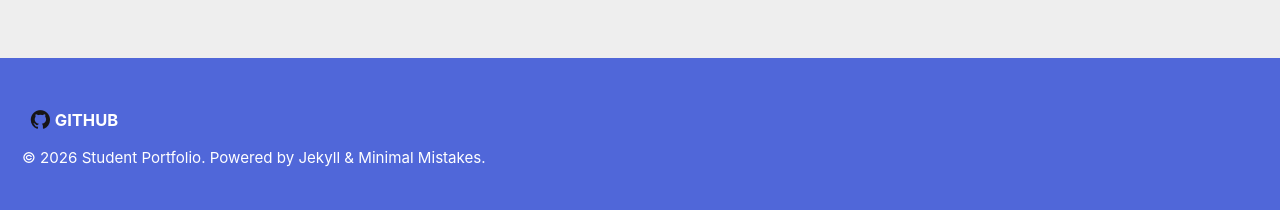
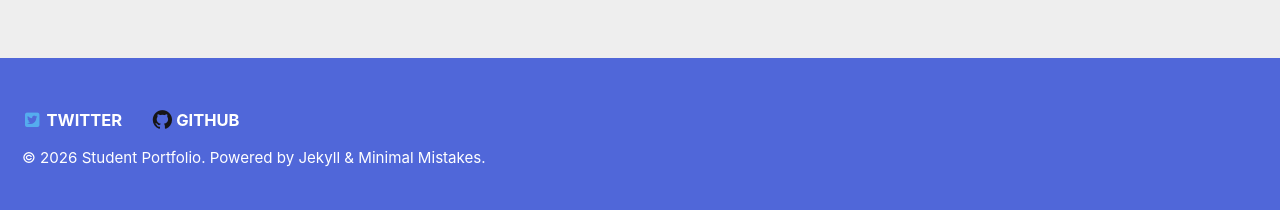
Before and after one commit to gdadteaching/gdadteaching.github.io, a Jekyll site: the page built from _pages/index.md, in a window 1280 px wide. Shown: the part 1279-1489 px from the top of the page. Built offline with Jekyll 4.4.1, drawn with Linux system fonts in a browser that asks for light colours.

Commit message:
changed fallback

```diff
--- a/_config.yml
+++ b/_config.yml
@@ -50,10 +50,16 @@ author:
 # Site Footer
 footer: # Site footer
   links: # Footer links
-    - label: "GitHub" # GitHub link
+    - label: "Twitter" # Static fallback icon (no animation)
+      url: "https://twitter.com/gdadteaching"
+      target: "_blank"
+      icon: "fab fa-fw fa-twitter-square"
+      icon_mode: "fallback"
+    - label: "GitHub" # Animated icon with fallback if WA fails
       url: "https://github.com/gdadteaching"
       target: "_blank"
       icon: "fab fa-fw fa-github"
+      icon_mode: "animated"
       wa_name: "github"
       wa_family: "brands"
       wa_animation: "beat"
--- a/_includes/footer.html
+++ b/_includes/footer.html
@@ -3,7 +3,17 @@
   <ul class="social-icons">
     {% for link in site.footer.links %}
       {% if link.label and link.url %}
-        <li><a href="{{ link.url }}" rel="nofollow noopener noreferrer"{% if link.target %} target="{{ link.target }}"{% endif %}>{% if link.wa_name %}<wa-icon name="{{ link.wa_name }}" family="{{ link.wa_family | default: 'brands' }}"{% if link.wa_animation %} animation="{{ link.wa_animation }}"{% endif %} aria-hidden="true"></wa-icon><i class="wa-fallback-icon{% if link.wa_animation == 'beat' %} wa-fallback-icon--beat{% endif %} {{ link.icon | default: 'fab fa-fw fa-github' }}" aria-hidden="true"></i>{% else %}<i class="{{ link.icon | default: 'fas fa-link' }}" aria-hidden="true"></i>{% endif %} {{ link.label | escape_once | strip }}</a></li>
+        <li>
+          <a href="{{ link.url }}" rel="nofollow noopener noreferrer"{% if link.target %} target="{{ link.target }}"{% endif %}>
+            {% if link.icon_mode == "animated" and link.wa_name %}
+              <wa-icon name="{{ link.wa_name }}" family="{{ link.wa_family | default: 'brands' }}"{% if link.wa_animation %} animation="{{ link.wa_animation }}"{% endif %} aria-hidden="true"></wa-icon>
+              <i class="wa-fallback-icon{% if link.wa_animation == 'beat' %} wa-fallback-icon--beat{% endif %} {{ link.icon | default: 'fas fa-link' }}" aria-hidden="true"></i>
+            {% else %}
+              <i class="{{ link.icon | default: 'fas fa-link' }}" aria-hidden="true"></i>
+            {% endif %}
+            {{ link.label | escape_once | strip }}
+          </a>
+        </li>
       {% endif %}
     {% endfor %}
   </ul>
--- a/_includes/head/custom.html
+++ b/_includes/head/custom.html
@@ -1,22 +1,27 @@
 <!-- start custom head snippets -->
 
 <!-- insert favicons. use https://realfavicongenerator.net/ -->
+<!-- Load Web Awesome so <wa-icon> elements can render. -->
 <script type="module" src="https://cdn.jsdelivr.net/npm/@awesome.me/webawesome@latest/dist/webawesome.loader.js"></script>
 <style>
+  /* Keep icon/text spacing consistent with Minimal Mistakes social links. */
   .social-icons wa-icon {
     margin-right: 0.5em;
     vertical-align: middle;
   }
 
+  /* Hide Font Awesome fallback once the Web Awesome icon is ready. */
   .social-icons wa-icon:defined + .wa-fallback-icon {
     display: none;
   }
 
+  /* Fallback animation used when the WA component doesn't load. */
   .wa-fallback-icon--beat {
     animation: wa-fallback-beat 1s infinite ease-in-out;
     transform-origin: center;
   }
 
+  /* Simple "beat" keyframes to mirror wa-icon animation behavior. */
   @keyframes wa-fallback-beat {
     0%, 90%, 100% {
       transform: scale(1);
```
